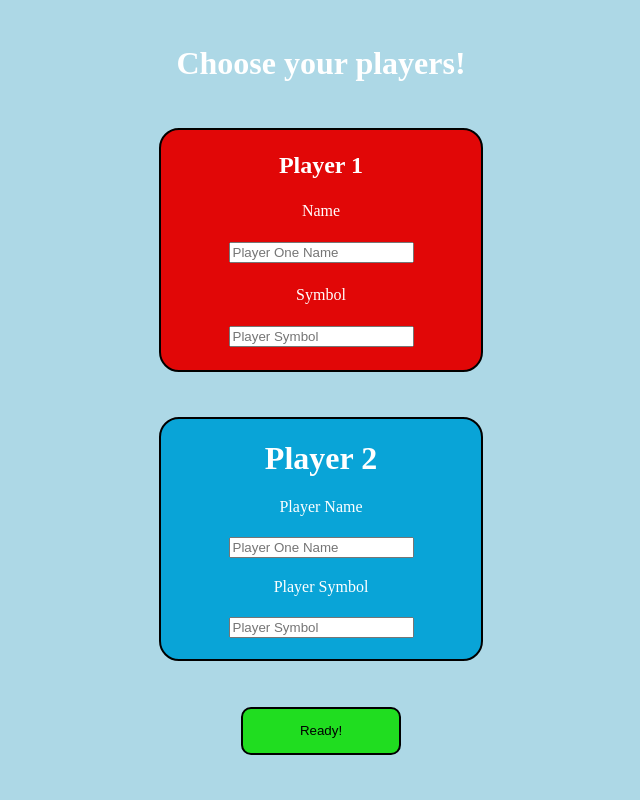
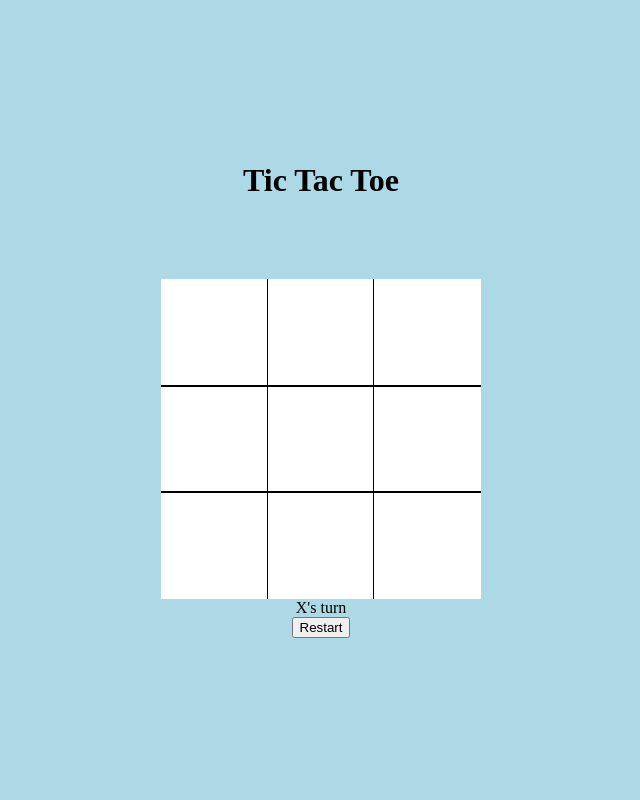
Before and after one commit to thekevinchau/tic-tac-toe, a plain HTML site: page index.html in a window 1280 px wide. Both pictures are taken after a click on the button "Ready!". Shown: the top 800 px of the page, without its empty margins (319-959 px from the left). Drawn offline with Linux system fonts and the light colour scheme.

Commit message:
Finished logic for starting game button

```diff
--- a/index.html
+++ b/index.html
@@ -14,18 +14,18 @@
         <div class="player One">
             <h2>Player 1</h2>
             <label> Name</label>
-            <input type="text" placeholder="Player One Name" id="p1name">
+            <input type="text" placeholder="Player One Name" id="p1name" class="input" required>
             <label>Symbol</label>
-            <input type="select" placeholder="Player Symbol" id="p1symbol">
+            <input type="select" placeholder="Player One Symbol" id="p1symbol" class="input" required>
         </div>
 
 
         <div class="player Two">
             <h1>Player 2</h1>
             <label>Player Name</label>
-            <input type="text" placeholder="Player One Name" id="p2name">
+            <input type="text" placeholder="Player Two Name" id="p2name" class="input" required>
             <label>Player Symbol</label>
-            <input type="select" placeholder="Player Symbol" id="p2symbol">
+            <input type="select" placeholder="Player Two Symbol" id="p2symbol" class="input" required>
         </div>
 
         <button type="submit" id="readyButton">Ready!</button>
--- a/index.js
+++ b/index.js
@@ -1,5 +1,17 @@
-let options = ["","","","","","","","",""]
+//Player Input
+function ready(){
+    let readyBtn = document.querySelector('#readyButton')
+    let inputPage = document.querySelector('.inputPage')
+    let container = document.querySelector('.container');
 
+    readyBtn.addEventListener('click', () => {
+        inputPage.style.display = "none";
+        container.style.display = "flex";
+        console.log('clicked')
+    })
+}
+
+//Game Logic
 function createPlayer(player, symbol){
     return {player, symbol};
 }
@@ -52,6 +64,7 @@ function clearBoard() {
 }
 
 function intializeGame(){
+    ready();
     let running = true;
     let button = document.querySelector('#restart');
     let person = createPlayer('Kevin', 'X')
@@ -59,7 +72,6 @@ function intializeGame(){
 
     if(running){
         handleClick(person);
-
     }
 }
 
--- a/inputPage.css
+++ b/inputPage.css
@@ -3,7 +3,7 @@ body{
 }
 
 .inputPage{
-    height: 100vh;
+    height:100vh;
     display: flex;
     flex-direction: column;
     justify-content: space-evenly;
@@ -14,7 +14,7 @@ body{
 .player{
     color: white;
     height: 30vh;
-    width: 25vw;
+    width: 20vw;
     display: flex;
     flex-direction: column;
     align-items: center;
@@ -22,12 +22,20 @@ body{
     border-radius: 20px;
     border: 2px solid black;
 }
+.player > label{
+    font-weight: bold;
+}
+
+.input{
+    border: 3px solid black;
+    height: 2rem;
+    padding-left: 10px;
+    border-radius: 15px;
+}
 
 .player.One{
     color: white;
     background-color: rgb(225, 7, 7);
-    height: 30vh;
-    width: 25vw;
     display: flex;
     flex-direction: column;
     align-items: center;
```
